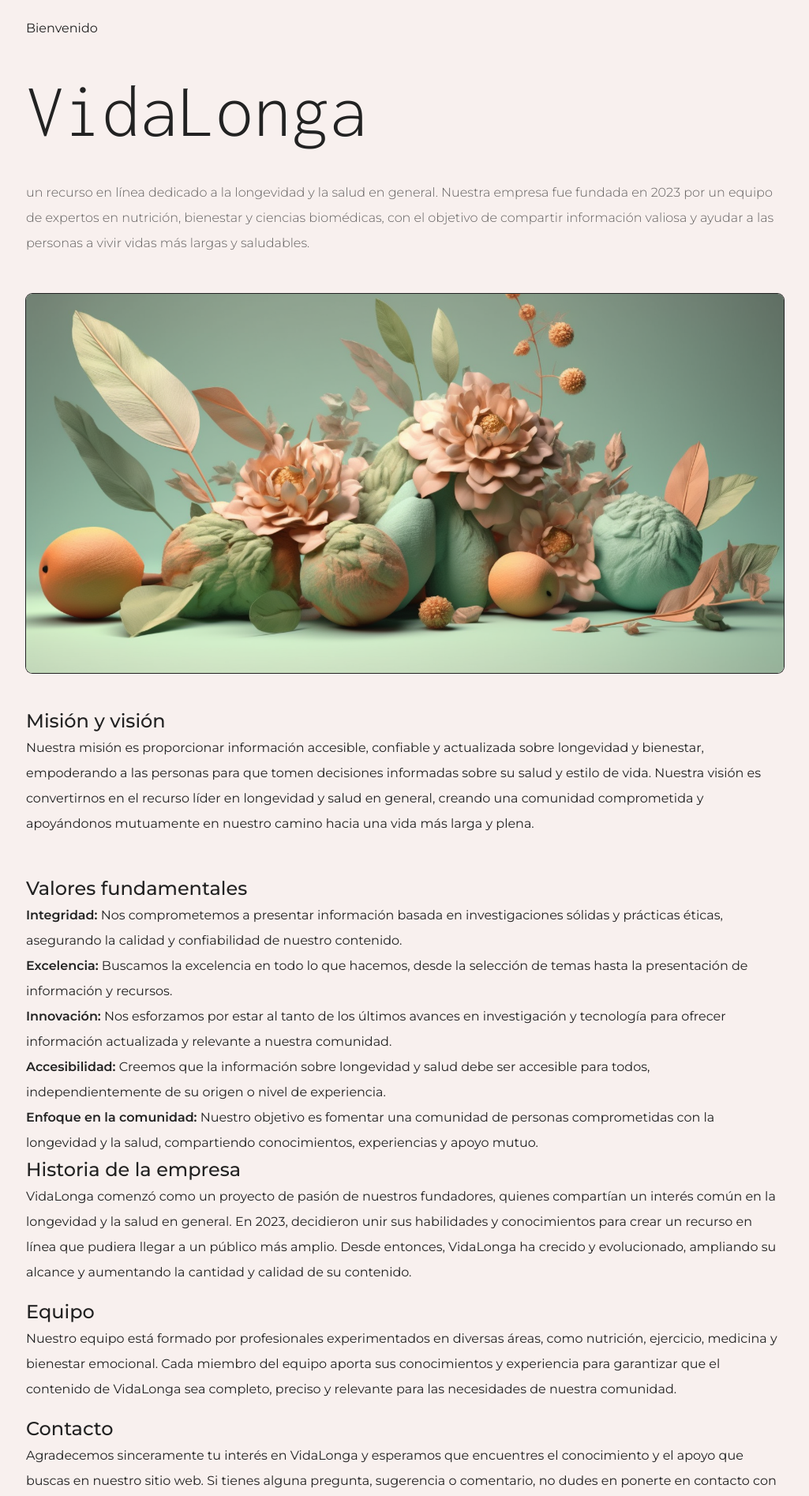
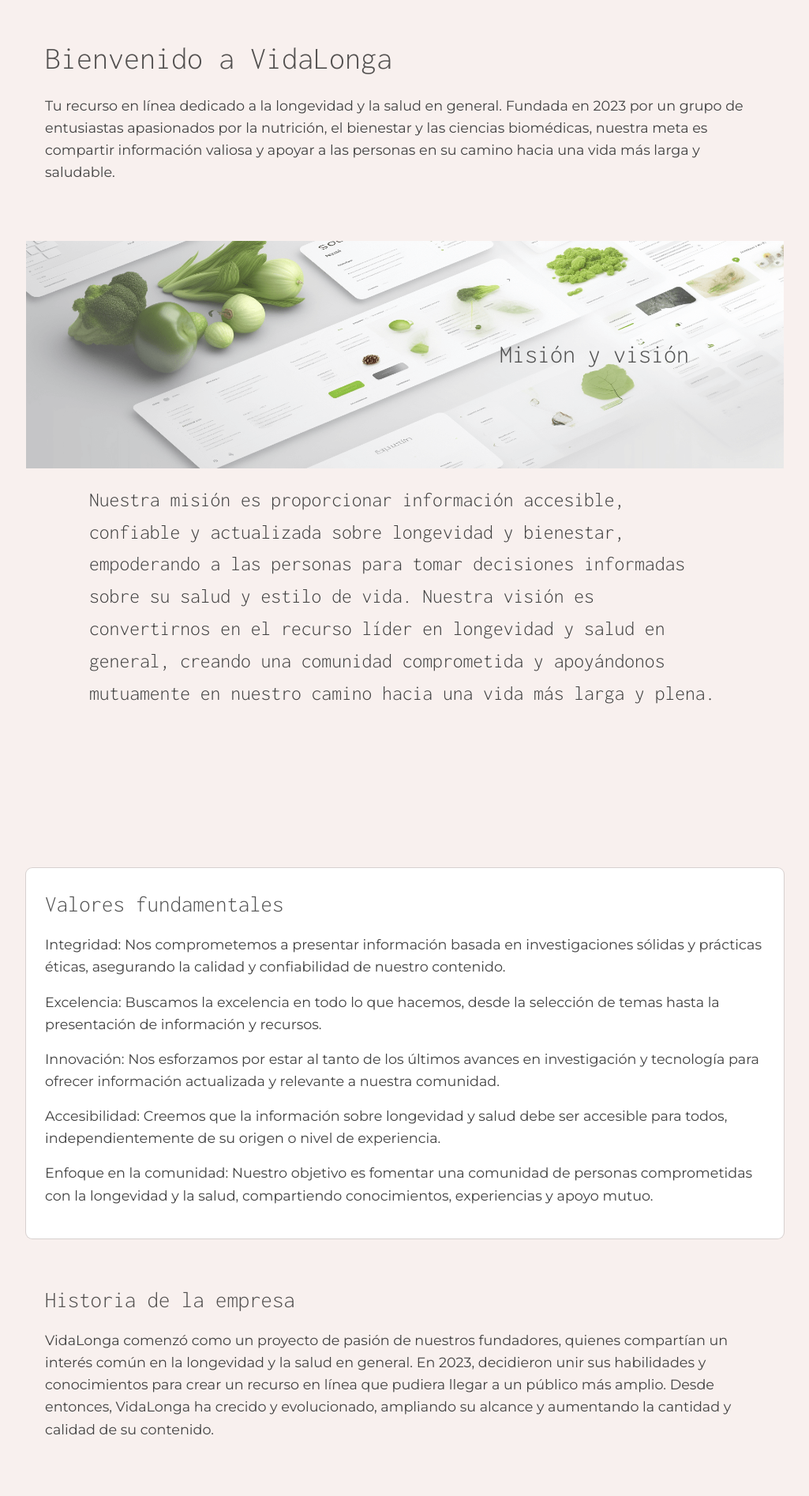
Before and after one commit to vivirbien/vivirbien_web, a Vue app: page /sobre in a window 1280 px wide. Shown: the part 100-1994 px from the top of the page at 79% size, without its empty margins (127-1152 px from the left). Built offline with nearby package versions, Linux system fonts and the light colour scheme.

Commit message:
Cambio de los articles y la pagina de inicio y la de sobre nosotors.

```diff
--- a/src/pages/about.vue
+++ b/src/pages/about.vue
@@ -1,44 +1,41 @@
 <template>
     <div class="vidalonga-about">
-        <section>
-            <p>Bienvenido</p>
-            <h1 class="vidalonga-about__text-company-name">VidaLonga</h1>
-            <p class="vidalonga-about__text-secondery"> un recurso en línea dedicado a la longevidad y la salud en general. Nuestra empresa fue fundada en 2023 por un equipo de expertos en nutrición, bienestar y ciencias biomédicas, con el objetivo de compartir información valiosa y ayudar a las personas a vivir vidas más largas y saludables.</p>
-        </section>
-        <br>
-        <img class="vidalonga-images" src="../assets/flores_y_frutas.png" alt="">
-        <br>
-        <br>
-        <section>
+    <div class="section mb-2">
+        <h1>Bienvenido a VidaLonga</h1>
+        <p>Tu recurso en línea dedicado a la longevidad y la salud en general. Fundada en 2023 por un grupo de entusiastas apasionados por la nutrición, el bienestar y las ciencias biomédicas, nuestra meta es compartir información valiosa y apoyar a las personas en su camino hacia una vida más larga y saludable.</p>
+    </div>
+
+    <div class="mision">
         <h2>Misión y visión</h2>
-            <p>Nuestra misión es proporcionar información accesible, confiable y actualizada sobre longevidad y bienestar, empoderando a las personas para que tomen decisiones informadas sobre su salud y estilo de vida. Nuestra visión es convertirnos en el recurso líder en longevidad y salud en general, creando una comunidad comprometida y apoyándonos mutuamente en nuestro camino hacia una vida más larga y plena.</p>
-        </section>
-        <br>
-        <section>
+    </div>
+
+    <p class="paragraph-mision">Nuestra misión es proporcionar información accesible, confiable y actualizada sobre longevidad y bienestar, empoderando a las personas para tomar decisiones informadas sobre su salud y estilo de vida. Nuestra visión es convertirnos en el recurso líder en longevidad y salud en general, creando una comunidad comprometida y apoyándonos mutuamente en nuestro camino hacia una vida más larga y plena.</p>
+
+    <div class="section">
         <h2>Valores fundamentales</h2>
-            <ul>
-                <li><strong>Integridad:</strong> Nos comprometemos a presentar información basada en investigaciones sólidas y prácticas éticas, asegurando la calidad y confiabilidad de nuestro contenido.</li>
-                <li><strong>Excelencia:</strong> Buscamos la excelencia en todo lo que hacemos, desde la selección de temas hasta la presentación de información y recursos.</li>
-                <li><strong>Innovación:</strong> Nos esforzamos por estar al tanto de los últimos avances en investigación y tecnología para ofrecer información actualizada y relevante a nuestra comunidad.</li>
-                <li><strong>Accesibilidad:</strong> Creemos que la información sobre longevidad y salud debe ser accesible para todos, independientemente de su origen o nivel de experiencia.</li>
-                <li><strong>Enfoque en la comunidad:</strong> Nuestro objetivo es fomentar una comunidad de personas comprometidas con la longevidad y la salud, compartiendo conocimientos, experiencias y apoyo mutuo.</li>
-            </ul>
-        </section>
+        <p>Integridad: Nos comprometemos a presentar información basada en investigaciones sólidas y prácticas éticas, asegurando la calidad y confiabilidad de nuestro contenido.</p>
+        <p>Excelencia: Buscamos la excelencia en todo lo que hacemos, desde la selección de temas hasta la presentación de información y recursos.</p>
+        <p>Innovación: Nos esforzamos por estar al tanto de los últimos avances en investigación y tecnología para ofrecer información actualizada y relevante a nuestra comunidad.</p>
+        <p>Accesibilidad: Creemos que la información sobre longevidad y salud debe ser accesible para todos, independientemente de su origen o nivel de experiencia.</p>
+        <p>Enfoque en la comunidad: Nuestro objetivo es fomentar una comunidad de personas comprometidas con la longevidad y la salud, compartiendo conocimientos, experiencias y apoyo mutuo.</p>
+    </div>
 
-        <section>
+    <div class="section">
         <h2>Historia de la empresa</h2>
         <p>VidaLonga comenzó como un proyecto de pasión de nuestros fundadores, quienes compartían un interés común en la longevidad y la salud en general. En 2023, decidieron unir sus habilidades y conocimientos para crear un recurso en línea que pudiera llegar a un público más amplio. Desde entonces, VidaLonga ha crecido y evolucionado, ampliando su alcance y aumentando la cantidad y calidad de su contenido.</p>
-        </section>
+    </div>
 
-        <section>
+    <div class="section">
         <h2>Equipo</h2>
-            <p>Nuestro equipo está formado por profesionales experimentados en diversas áreas, como nutrición, ejercicio, medicina y
-                bienestar emocional. Cada miembro del equipo aporta sus conocimientos y experiencia para garantizar que el contenido de VidaLonga sea completo, preciso y relevante para las necesidades de nuestra comunidad.</p>
-        </section>
-        <section>
+        <p>Nuestro equipo está formado por personas apasionadas y comprometidas en diversas áreas, como nutrición, ejercicio, medicina y bienestar emocional. Aunque no somos expertos, constantemente practicamos y experimentamos para mejorar nuestro conocimiento y experiencia en estos temas. Nos enorgullecemos de ofrecer contenido completo, preciso y relevante para las necesidades de nuestra comunidad.</p>
+    </div>
+
+    <div class="section">
         <h2>Contacto</h2>
         <p>Agradecemos sinceramente tu interés en VidaLonga y esperamos que encuentres el conocimiento y el apoyo que buscas en nuestro sitio web. Si tienes alguna pregunta, sugerencia o comentario, no dudes en ponerte en contacto con nosotros. Estamos aquí para ayudarte en tu camino hacia una vida más larga y saludable.</p>
-        </section>
+    </div>
+
+
     </div>
 </template>
 <script></script>
@@ -47,21 +44,70 @@
     max-width: 1000px;
     margin: auto;
     padding: 120px 20px 20px 20px;
+    line-height: 1.6;
+    color: #333;
+    margin: auto;
 
-    &__text-company-name {
-        font-size: 6rem;
-        color: var(--color-primary);
-        font-family: 'Inconsolata', monospace;
+    h1, h2 {
+        font-weight: 500;
         margin-bottom: 1rem;
+        color: #212121c4;
+        font-family: "Inconsolata", monospace;
+        font-weight: 400;
+    }
 
-        @media screen and (max-width: 1000px) {
-            font-size: 4rem;
+    h1 {
+        font-size: 2.5rem;
+    }
+
+    h2 {
+        font-size: 1.8rem;
+    }
+
+    p {
+        margin-bottom: 1rem;
+        font-size: 1.1rem;
+        color: #424242;
+    }
+
+    .mb-2 {
+        margin-bottom: 20px;
+    }
+
+    .section {
+        margin-bottom: 2rem;
+        padding: 1.5rem;
+    }
+
+    .section:nth-child(even) {
+        background-color: #FFFFFF;
+        border-radius: 8px;
+        box-shadow: 0 0 0 1px #22222227;
+    }
+
+    .section:last-child {
+        margin-bottom: 0;
+    }
+
+    .mision {
+        background-image: url('../assets/broccoli_themed.png');
+        background-size: cover;
+        margin: auto;
+
+        h2 {
+            padding: 120px;
+            text-align: right;
+            font-size: 2rem;
         }
     }
 
-    &__text-secondery {
-        opacity: 0.7;
-        font-weight: 300;
+    .paragraph-mision {
+        max-width: 800px;
+            margin: auto;
+            margin-top: 20px;
+            margin-bottom: 200px;
+            font-family: "Inconsolata", monospace;
+            font-size: 1.6rem;
     }
 }
 </style>
--- a/src/pages/index.vue
+++ b/src/pages/index.vue
@@ -22,7 +22,7 @@ import baner from '../components/baner.vue'
 import vidalongaSection from '../components/ui/vidalonga-section.vue'
 import articleList from '../components/ux/article-list.vue'
 
-const banerStyle = {'height': '90vh', 'maxWidth': '1000px'}
+const banerStyle = {'height': '90vh', 'maxWidth': '1140px'}
 const customStyleAbout = {'height': '100vh', 'maxWidth': '100%', 'backgroundColor': 'var(--bg-5rd)'}
 </script>
 <style scoped lang="scss">
@@ -40,7 +40,21 @@ const customStyleAbout = {'height': '100vh', 'maxWidth': '100%', 'backgroundColo
             justify-content: center;
 
             &-Container {
-                padding: 100px;
+                padding: 200px;
+
+                h2 {
+                    color: #212121c4;
+                    font-family: "Inconsolata", monospace;
+                    font-size: 4rem;
+                    margin-bottom: 40px;
+                }
+
+                p {
+                    font-size: 1.4rem;
+                    line-height: 2.8rem;
+                    color: #000000bd;
+                    font-weight: 100;
+                }
 
                 @media screen and (max-width: 1000px) {
                     padding: 100px 50px 50px 50px;
--- a/src/pages/post/:id/[slug].vue
+++ b/src/pages/post/:id/[slug].vue
@@ -19,11 +19,20 @@ const state = reactive({
   html: ''
 })
 
+const styelUser = (width='', height='') => {
+  return `
+    max-width: ${width};
+    margin-top: 40px;
+    margin-bottom: 20px;
+    border-radius: 4px;
+    box-shadow: 0 0 0 1px #222;`
+}
+
 // height="${fields.file.details.image.height}" width="${fields.file.details.image.width}"
 const options = {
     renderNode: {
         [BLOCKS.EMBEDDED_ASSET]: ({ data: { target: { fields }}}) =>
-            `<img src="${fields.file.url}" alt="${fields.description}" style="max-width: ${fields.file.details.image.width}"/>`,
+            `<img src="${fields.file.url}" alt="${fields.description}" style="${styelUser(fields.file.details.image.width, fields.file.details.image.height)}"/>`,
     },
 };
 
@@ -45,6 +54,6 @@ onMounted(async () => {
 .vidalonga-post-page {
   max-width: 1000px;
   margin: auto;
-  padding: 60px 20px 20px 20px;
+  padding: 100px 20px 20px 20px;
 }
 </style>
--- a/src/pages/post/index.vue
+++ b/src/pages/post/index.vue
@@ -9,7 +9,7 @@ import articleList from '../../components/ux/article-list.vue';
 
 <style scoped lang="scss">
 .vidalonga-posts {
-    max-width: 1000px;
+    max-width: 1140px;
     margin: auto;
     padding: 100px 20px 20px 20px;
 }
```
Also changed, not shown: src/assets/broccoli_themed.png (added). Lines whose indentation alone changed are shown as unchanged.
